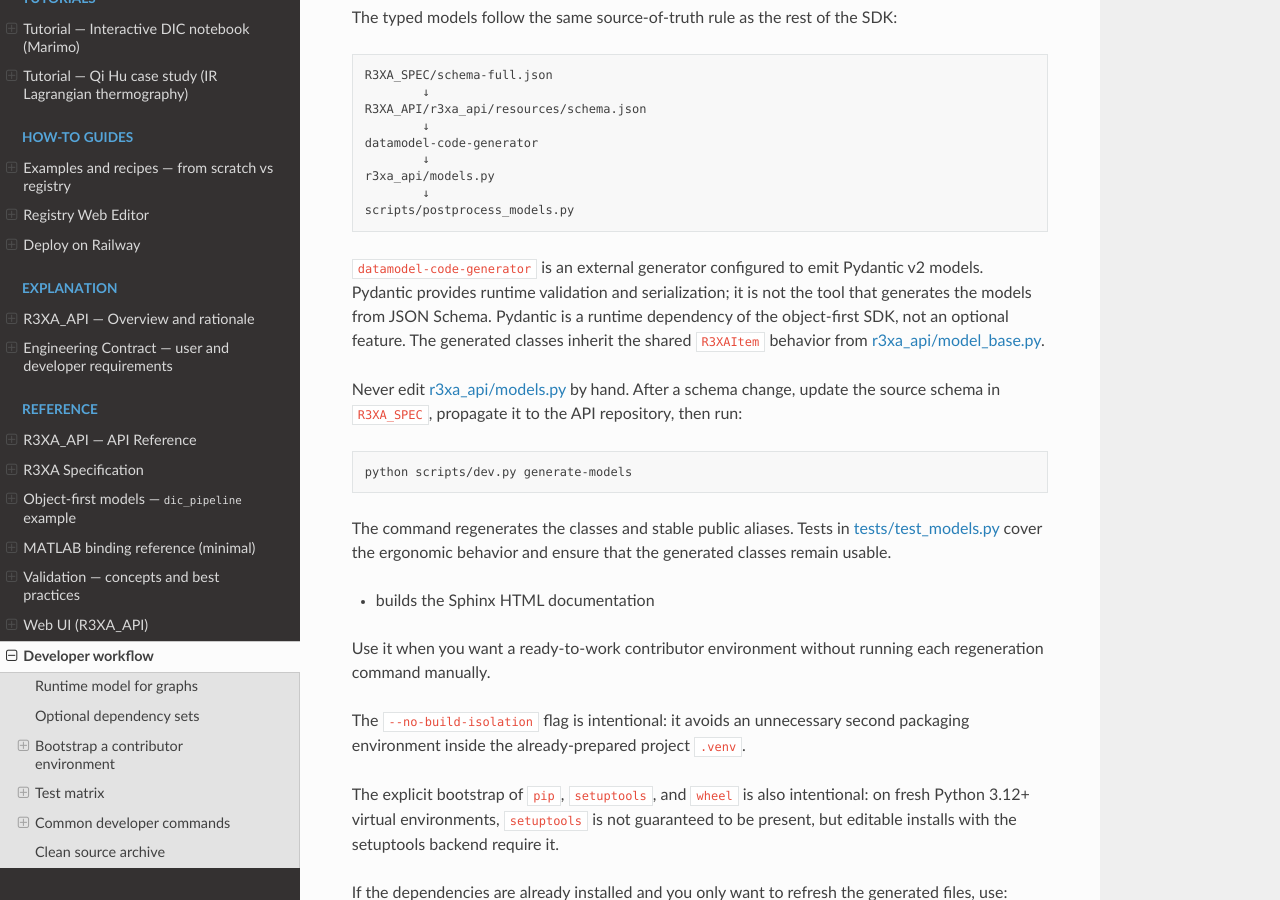
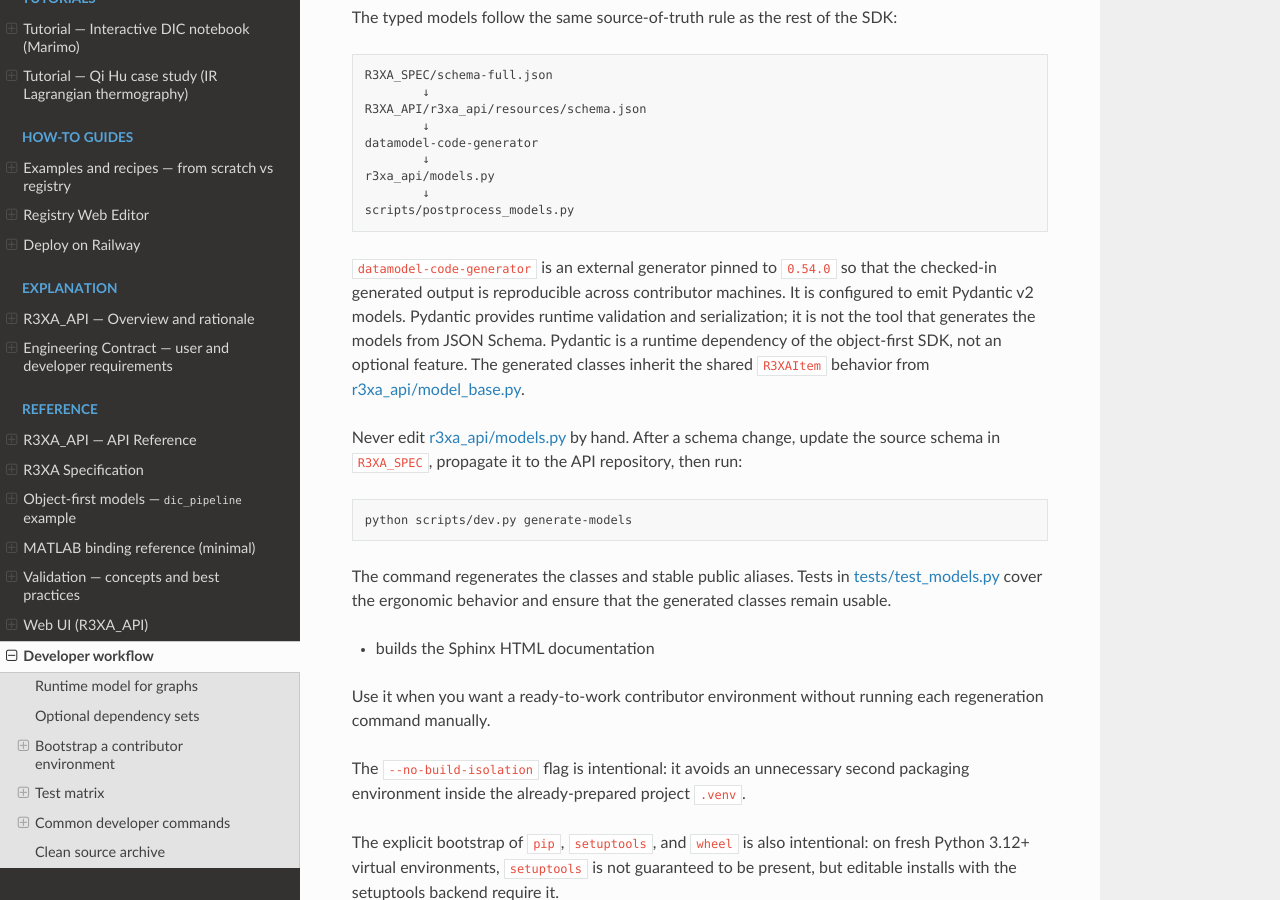
Before and after one commit to jeffwitz/R3XA_API, a Sphinx documentation site: the page built from docs/dev_workflow.md, in a window 1280 px wide and 900 px high, scrolled down 1274 px. Built offline with Sphinx 7.4.7 and the Read the Docs theme 3.1.0, drawn with Linux system fonts in a browser that asks for light colours.

Commit message:
build(dev): pin model generator for reproducible output

````diff
--- a/docs/dev_workflow.md
+++ b/docs/dev_workflow.md
@@ -62,8 +62,9 @@ r3xa_api/models.py
 scripts/postprocess_models.py
 ```
 
-`datamodel-code-generator` is an external generator configured to emit Pydantic
-v2 models. Pydantic provides runtime validation and serialization; it is not the
+`datamodel-code-generator` is an external generator pinned to `0.54.0` so that
+the checked-in generated output is reproducible across contributor machines.
+It is configured to emit Pydantic v2 models. Pydantic provides runtime validation and serialization; it is not the
 tool that generates the models from JSON Schema. Pydantic is a runtime dependency
 of the object-first SDK, not an optional feature. The generated classes inherit
 the shared `R3XAItem` behavior from {glsrc}`r3xa_api/model_base.py`.
--- a/pyproject.toml
+++ b/pyproject.toml
@@ -19,7 +19,7 @@ Repository = "https://gitlab.com/photomechanics/R3XA_API"
 r3xa-ensure-graphviz = "r3xa_api.graphviz_setup:main"
 
 [project.optional-dependencies]
-dev = ["pytest>=8.0", "datamodel-code-generator>=0.25", "playwright>=1.44"]
+dev = ["pytest>=8.0", "datamodel-code-generator==0.54.0", "playwright>=1.44"]
 docs = [
   "sphinx>=7.0",
   "sphinx-rtd-theme>=1.3",
````
